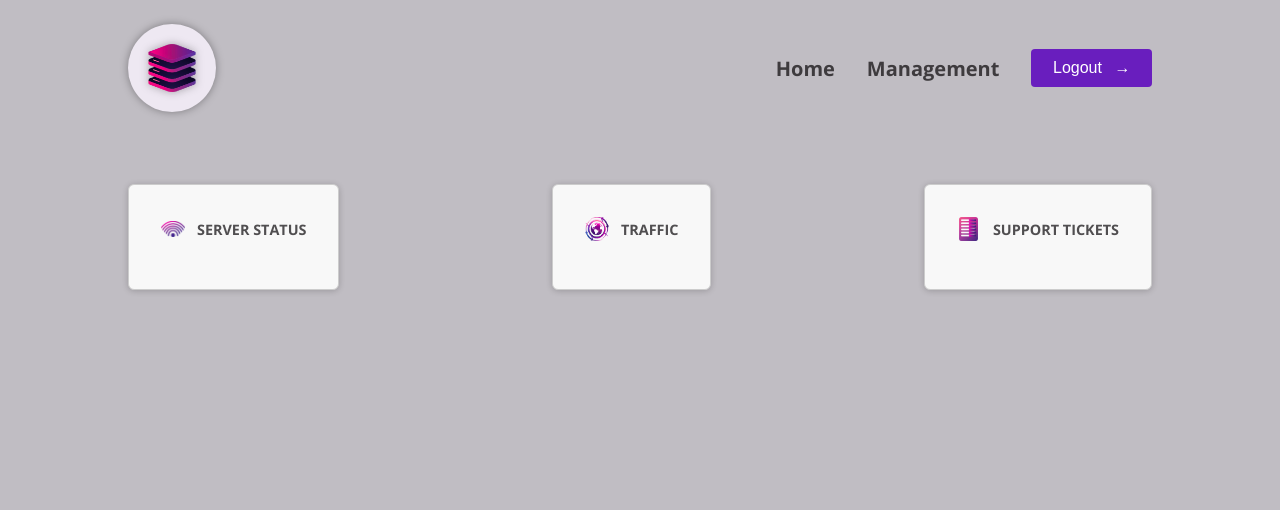
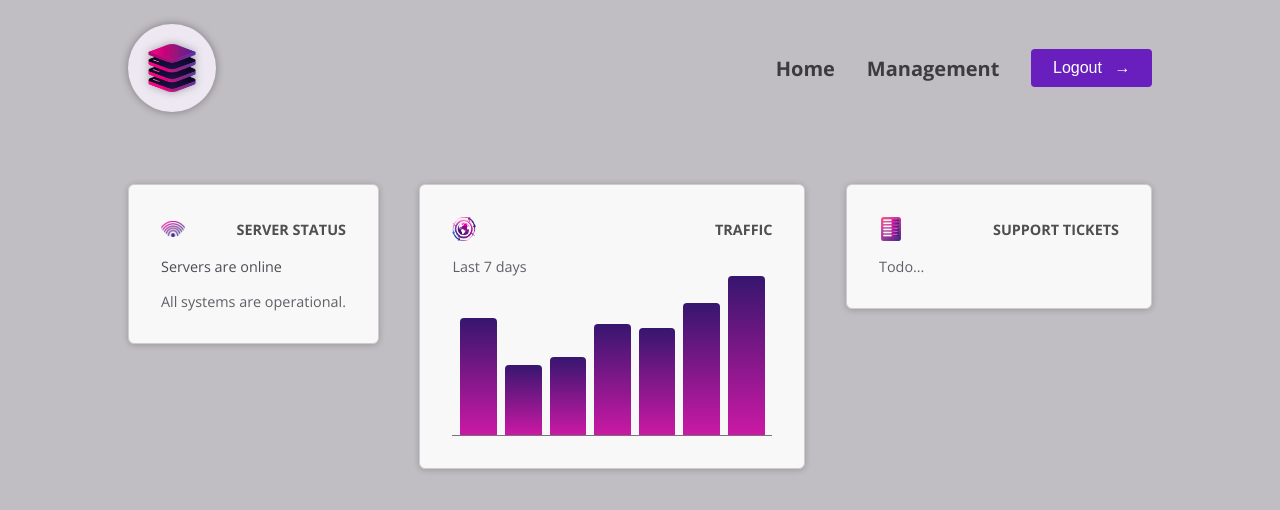
Before and after one commit to sumitmittal-github/angular-server-management, an Angular app: page / in a window 1280 px wide. Shown: the top 510 px of the page. Built offline with nearby package versions, Linux system fonts and the light colour scheme.

Commit message:
ng-content for content projection

```diff
--- a/src/app/app.component.html
+++ b/src/app/app.component.html
@@ -3,17 +3,17 @@
 <main>
 
   <div id="dashboard">
-    <app-dashboard-item [image] = "{src: 'status.png', alt: 'A signal symbol'}" title="Server Status">
+    <app-item-template [image] = "{src: 'status.png', alt: 'A signal symbol'}" title="Server Status">
       <app-server-status />
-    </app-dashboard-item>
+    </app-item-template>
 
-    <app-dashboard-item [image] = "{src: 'globe.png', alt: 'A globe'}" title="Traffic">
+    <app-item-template [image] = "{src: 'globe.png', alt: 'A globe'}" title="Traffic">
       <app-traffic />
-    </app-dashboard-item>
+    </app-item-template>
 
-    <app-dashboard-item [image] = "{src: 'list.png', alt: 'A list of items'}" title="Support Tickets">
+    <app-item-template [image] = "{src: 'list.png', alt: 'A list of items'}" title="Support Tickets">
       <app-tickets />
-    </app-dashboard-item>
+    </app-item-template>
   </div>
 
 </main>
--- a/src/app/app.component.ts
+++ b/src/app/app.component.ts
@@ -3,13 +3,13 @@ import { HeaderComponent } from "./header/header.component";
 import { ServerStatusComponent } from "./dashboard/server-status/server-status.component";
 import { TrafficComponent } from "./dashboard/traffic/traffic.component";
 import { TicketsComponent } from "./dashboard/tickets/tickets.component";
-import { DashboardItemComponent } from "./dashboard/dashboard-item/dashboard-item.component";
+import { ItemTemplateComponent } from "./dashboard/item-template/item-template.component";
 
 @Component({
   selector: 'app-root',
   templateUrl: './app.component.html',
   styleUrl: './app.component.scss',
-  imports: [HeaderComponent, ServerStatusComponent, TrafficComponent, TicketsComponent, DashboardItemComponent]
+  imports: [HeaderComponent, ServerStatusComponent, TrafficComponent, TicketsComponent, ItemTemplateComponent]
 })
 export class AppComponent {
 
--- a/src/app/dashboard/dashboard-item/dashboard-item.component.html
+++ b/src/app/dashboard/item-template/item-template.component.html
@@ -5,4 +5,7 @@
             <h2>{{title}}</h2>
         </header>
     </article>
+
+    <ng-content />
+
 </div>
--- a/src/app/dashboard/server-status/server-status.component.ts
+++ b/src/app/dashboard/server-status/server-status.component.ts
@@ -1,5 +1,4 @@
-import { Component, Output } from '@angular/core';
-import { DashboardItemComponent } from "../dashboard-item/dashboard-item.component";
+import { Component } from '@angular/core';
 
 @Component({
   selector: 'app-server-status',
--- a/src/app/dashboard/tickets/tickets.component.html
+++ b/src/app/dashboard/tickets/tickets.component.html
@@ -1,9 +1,3 @@
-<article>
-    <header>
-        <img src="list.png" alt="A list of items" />
-        <h2>Support Tickets</h2>
-    </header>
-    <div id="status">
-        <p>Todo...</p>
-    </div>
-</article>
+<div id="status">
+    <p>Todo...</p>
+</div>
--- a/src/app/dashboard/traffic/traffic.component.html
+++ b/src/app/dashboard/traffic/traffic.component.html
@@ -1,8 +1,3 @@
-<article>
-    <header>
-        <img src="globe.png" alt="A globe" />
-        <h2>Traffic</h2>
-    </header>
 <div id="traffic">
     <p>Last 7 days</p>
 
@@ -12,4 +7,3 @@
         }
     </div>
 </div>
-</article>
```
Also changed, not shown: src/app/dashboard/item-template/item-template.component.ts (renamed from src/app/dashboard/dashboard-item/dashboard-item.component.ts, +4 -4 lines), src/app/dashboard/item-template/item-template.component.scss (added). Lines whose indentation alone changed are shown as unchanged.
